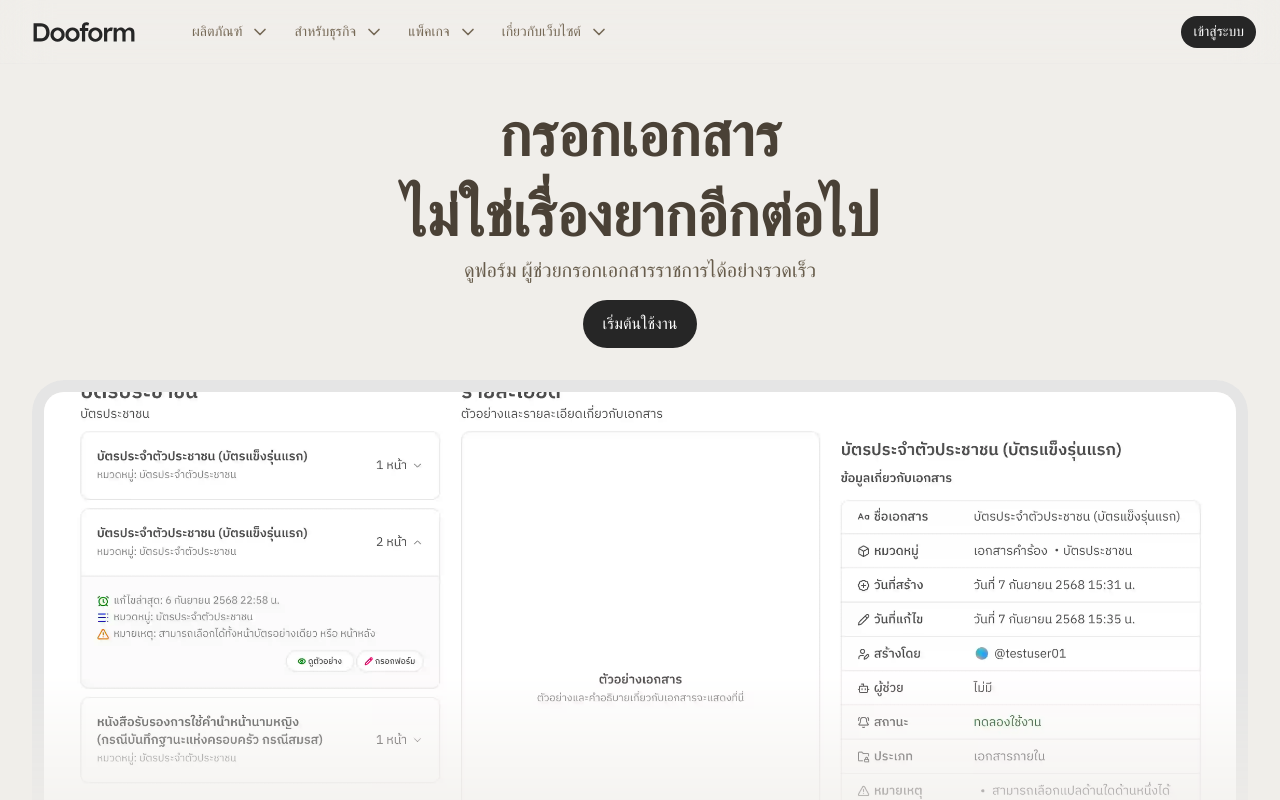
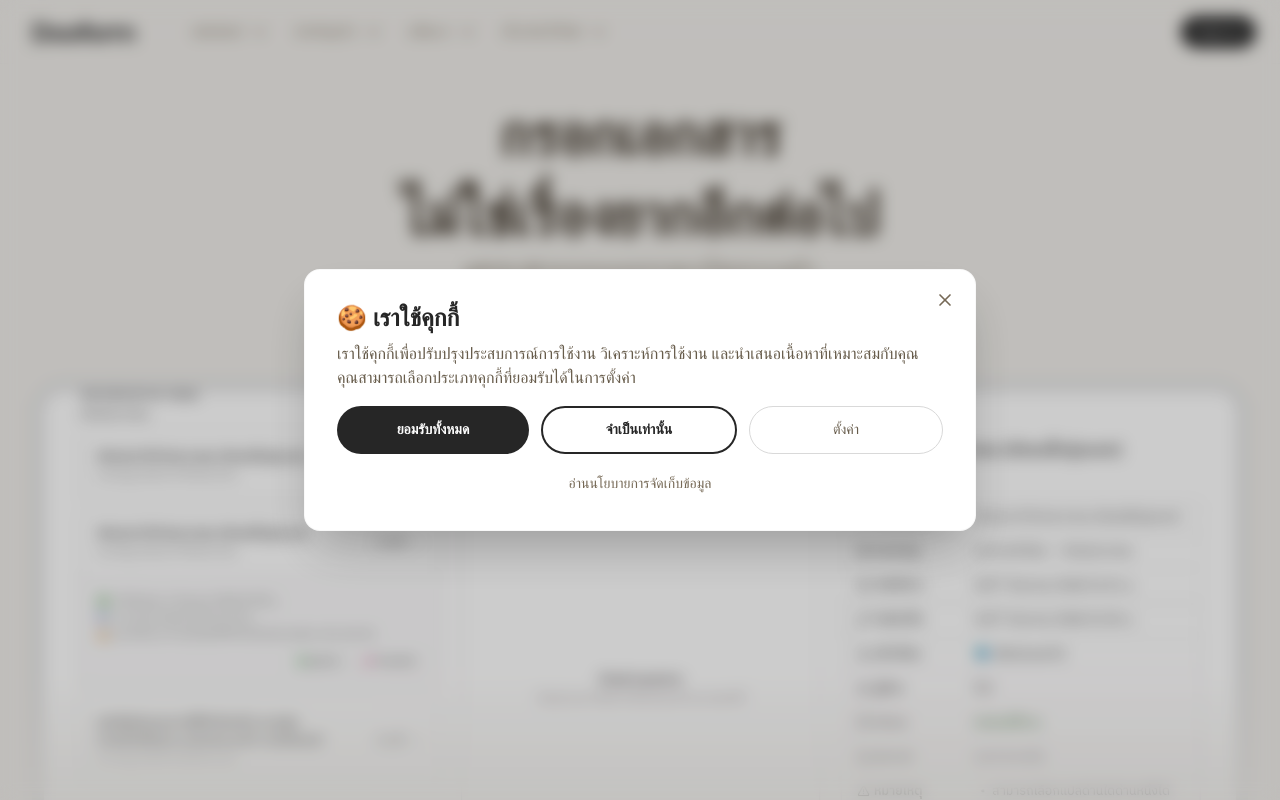
Before and after one commit to rinkai-co/dooform-web-frontend, a SvelteKit app: page / in a window 1280 px wide. Shown: the top 800 px of the page. Built offline with nearby package versions, Linux system fonts and the light colour scheme; a web font is replaced by a local one.

Commit message:
feat: add cookie

```diff
--- /dev/null
+++ b/src/lib/components/CookiePopup.svelte
@@ -0,0 +1,246 @@
+<script lang="ts">
+	import { onMount } from 'svelte';
+	import { X } from '@lucide/svelte';
+
+	// Extend Window interface for GTM
+	declare global {
+		interface Window {
+			dataLayer: any[];
+			gtag: (...args: any[]) => void;
+		}
+	}
+
+	let showPopup = $state(false);
+	let showPreferences = $state(false);
+
+	interface CookiePreferences {
+		necessary: boolean;
+		analytics: boolean;
+		marketing: boolean;
+	}
+
+	let preferences = $state<CookiePreferences>({
+		necessary: true,
+		analytics: false,
+		marketing: false
+	});
+
+	onMount(() => {
+		const consent = localStorage.getItem('cookie-consent');
+		if (!consent) {
+			setTimeout(() => {
+				showPopup = true;
+			}, 1000);
+		} else {
+			preferences = JSON.parse(consent);
+			// Apply saved consent to GTM
+			updateGTMConsent();
+		}
+	});
+
+	function acceptAll() {
+		preferences = {
+			necessary: true,
+			analytics: true,
+			marketing: true
+		};
+		savePreferences();
+	}
+
+	function acceptNecessary() {
+		preferences = {
+			necessary: true,
+			analytics: false,
+			marketing: false
+		};
+		savePreferences();
+	}
+
+	function savePreferences() {
+		localStorage.setItem('cookie-consent', JSON.stringify(preferences));
+		localStorage.setItem('cookie-consent-date', new Date().toISOString());
+
+		// Update GTM consent
+		updateGTMConsent();
+
+		showPopup = false;
+		showPreferences = false;
+	}
+
+	function updateGTMConsent() {
+		if (typeof window === 'undefined') return;
+
+		// Update Google Consent Mode v2
+		if (window.gtag) {
+			window.gtag('consent', 'update', {
+				analytics_storage: preferences.analytics ? 'granted' : 'denied',
+				ad_storage: preferences.marketing ? 'granted' : 'denied',
+				ad_user_data: preferences.marketing ? 'granted' : 'denied',
+				ad_personalization: preferences.marketing ? 'granted' : 'denied',
+				functionality_storage: 'granted',
+				personalization_storage: preferences.analytics ? 'granted' : 'denied',
+				security_storage: 'granted'
+			});
+		}
+
+		// Push to dataLayer for GTM
+		if (window.dataLayer) {
+			window.dataLayer.push({
+				event: 'cookie_consent_update',
+				cookie_consent: {
+					necessary: preferences.necessary,
+					analytics: preferences.analytics,
+					marketing: preferences.marketing
+				}
+			});
+		}
+
+		console.log('GTM consent updated:', preferences);
+	}
+
+	function closePopup() {
+		showPopup = false;
+	}
+</script>
+
+{#if showPopup}
+	<div
+		class="fixed inset-0 z-100 flex items-end justify-center bg-black/20 backdrop-blur-sm sm:items-center"
+	>
+		<div
+			class="relative mx-4 mb-4 w-full max-w-2xl rounded-2xl border border-qt-700/20 bg-white p-6 font-sans shadow-2xl sm:mb-0 sm:p-8"
+		>
+			<button
+				onclick={closePopup}
+				class="absolute right-4 top-4 rounded-full p-1 text-ms-500 transition-colors hover:bg-qt-600 hover:text-on-900"
+				aria-label="ปิด"
+			>
+				<X class="h-5 w-5" />
+			</button>
+
+			{#if !showPreferences}
+				<div class="flex flex-col gap-4">
+					<div class="flex flex-col gap-2">
+						<h2 class="tp-h2 text-on-900">🍪 เราใช้คุกกี้</h2>
+						<p class="tp-body text-ms-600">
+							เราใช้คุกกี้เพื่อปรับปรุงประสบการณ์การใช้งาน วิเคราะห์การใช้งาน
+							และนำเสนอเนื้อหาที่เหมาะสมกับคุณ
+							คุณสามารถเลือกประเภทคุกกี้ที่ยอมรับได้ในการตั้งค่า
+						</p>
+					</div>
+
+					<div class="flex flex-col gap-3 sm:flex-row">
+						<button
+							onclick={acceptAll}
+							class="flex-1 rounded-full bg-on-900 px-6 py-3 text-sm font-semibold text-ag-600 transition-all hover:bg-on-800 hover:shadow-lg"
+						>
+							ยอมรับทั้งหมด
+						</button>
+						<button
+							onclick={acceptNecessary}
+							class="flex-1 rounded-full border-2 border-on-900 bg-transparent px-6 py-3 text-sm font-semibold text-on-900 transition-all hover:bg-qt-600"
+						>
+							จำเป็นเท่านั้น
+						</button>
+						<button
+							onclick={() => (showPreferences = true)}
+							class="flex-1 rounded-full border border-qt-700 bg-transparent px-6 py-3 text-sm font-medium text-ms-600 transition-all hover:border-on-900 hover:text-on-900"
+						>
+							ตั้งค่า
+						</button>
+					</div>
+
+					<a
+						href="/privacy"
+						class="footer-link tp-tools text-center text-ms-500 hover:text-on-900"
+					>
+						อ่านนโยบายการจัดเก็บข้อมูล
+					</a>
+				</div>
+			{:else}
+				<div class="flex flex-col gap-6">
+					<div class="flex flex-col gap-2">
+						<h2 class="tp-h2 text-on-900">ตั้งค่าคุกกี้</h2>
+						<p class="tp-tools text-ms-600">
+							เลือกประเภทคุกกี้ที่คุณต้องการยอมรับ
+						</p>
+					</div>
+
+					<div class="flex flex-col gap-4">
+						<!-- Necessary Cookies -->
+						<div class="flex items-start gap-4 rounded-xl border border-qt-700/30 bg-qt-100 p-4">
+							<input
+								type="checkbox"
+								id="necessary"
+								bind:checked={preferences.necessary}
+								disabled
+								class="mt-1 h-5 w-5 rounded accent-on-900"
+							/>
+							<div class="flex flex-col gap-1">
+								<label for="necessary" class="tp-h-sub font-semibold text-on-900">
+									คุกกี้ที่จำเป็น
+									<span class="tp-tools ml-2 text-ms-500">(บังคับ)</span>
+								</label>
+								<p class="tp-tools text-ms-600">
+									คุกกี้ที่จำเป็นสำหรับการทำงานพื้นฐานของเว็บไซต์
+									เช่น การเข้าสู่ระบบและความปลอดภัย
+								</p>
+							</div>
+						</div>
+
+						<!-- Analytics Cookies -->
+						<div class="flex items-start gap-4 rounded-xl border border-qt-700/30 bg-white p-4">
+							<input
+								type="checkbox"
+								id="analytics"
+								bind:checked={preferences.analytics}
+								class="mt-1 h-5 w-5 rounded accent-on-900"
+							/>
+							<div class="flex flex-col gap-1">
+								<label for="analytics" class="tp-h-sub font-semibold text-on-900">
+									คุกกี้เพื่อการวิเคราะห์
+								</label>
+								<p class="tp-tools text-ms-600">
+									ช่วยให้เราเข้าใจวิธีการใช้งานเว็บไซต์เพื่อปรับปรุงประสบการณ์ของคุณ
+								</p>
+							</div>
+						</div>
+
+						<!-- Marketing Cookies -->
+						<div class="flex items-start gap-4 rounded-xl border border-qt-700/30 bg-white p-4">
+							<input
+								type="checkbox"
+								id="marketing"
+								bind:checked={preferences.marketing}
+								class="mt-1 h-5 w-5 rounded accent-on-900"
+							/>
+							<div class="flex flex-col gap-1">
+								<label for="marketing" class="tp-h-sub font-semibold text-on-900">
+									คุกกี้เพื่อการตลาด
+								</label>
+								<p class="tp-tools text-ms-600">
+									ใช้เพื่อแสดงโฆษณาและเนื้อหาที่เกี่ยวข้องกับความสนใจของคุณ
+								</p>
+							</div>
+						</div>
+					</div>
+
+					<div class="flex flex-col gap-3 sm:flex-row">
+						<button
+							onclick={savePreferences}
+							class="flex-1 rounded-full bg-on-900 px-6 py-3 text-sm font-semibold text-ag-600 transition-all hover:bg-on-800 hover:shadow-lg"
+						>
+							บันทึกการตั้งค่า
+						</button>
+						<button
+							onclick={() => (showPreferences = false)}
+							class="flex-1 rounded-full border border-qt-700 bg-transparent px-6 py-3 text-sm font-medium text-ms-600 transition-all hover:border-on-900 hover:text-on-900"
+						>
+							ย้อนกลับ
+						</button>
+					</div>
+				</div>
+			{/if}
+		</div>
+	</div>
+{/if}
--- a/src/routes/+layout.svelte
+++ b/src/routes/+layout.svelte
@@ -3,6 +3,7 @@
 	import favicon from '$lib/assets/favicon.svg';
 	import logo from '$lib/assets/logo.svg';
 	import { ChevronDown, ArrowUpRight } from '@lucide/svelte';
+	import CookiePopup from '$lib/components/CookiePopup.svelte';
 
 	let { children } = $props();
 </script>
@@ -83,6 +84,33 @@
 		}
 	</script>
 	<link rel="icon" href={favicon} />
+
+	<!-- Google Consent Mode v2 - Must be loaded BEFORE GTM -->
+	<script>
+		window.dataLayer = window.dataLayer || [];
+		function gtag(){dataLayer.push(arguments);}
+
+		// Default consent to denied
+		gtag('consent', 'default', {
+			'analytics_storage': 'denied',
+			'ad_storage': 'denied',
+			'ad_user_data': 'denied',
+			'ad_personalization': 'denied',
+			'functionality_storage': 'granted',
+			'personalization_storage': 'denied',
+			'security_storage': 'granted',
+			'wait_for_update': 500
+		});
+	</script>
+
+	<!-- Google Tag Manager -->
+	<script>(function(w,d,s,l,i){w[l]=w[l]||[];w[l].push({'gtm.start':
+	new Date().getTime(),event:'gtm.js'});var f=d.getElementsByTagName(s)[0],
+	j=d.createElement(s),dl=l!='dataLayer'?'&l='+l:'';j.async=true;j.src=
+	'https://www.googletagmanager.com/gtm.js?id='+i+dl;f.parentNode.insertBefore(j,f);
+	})(window,document,'script','dataLayer','GTM-WW8R39NW');</script>
+	<!-- End Google Tag Manager -->
+
 	<link rel="preconnect" href="https://fonts.googleapis.com" />
 	<link rel="preconnect" href="https://fonts.gstatic.com" crossorigin="anonymous" />
 	<link
@@ -95,7 +123,10 @@
 		rel="stylesheet"
 	/>
 </svelte:head>
-
+<!-- Google Tag Manager (noscript) -->
+<noscript><iframe src="https://www.googletagmanager.com/ns.html?id=GTM-WW8R39NW"
+height="0" width="0" style="display:none;visibility:hidden"></iframe></noscript>
+<!-- End Google Tag Manager (noscript) -->
 <nav
 	class="bg-background/50 sticky top-0 z-50 flex h-16 w-full items-center justify-center border-b border-b-qt-700/10 px-6 font-sans backdrop-blur-xl"
 >
@@ -178,3 +209,4 @@
 		</div>
 	</div>
 </footer>
+<CookiePopup />
```
